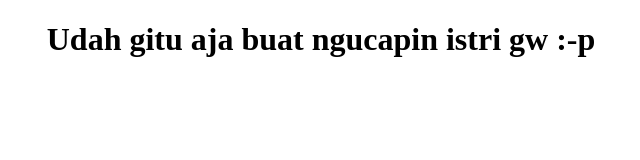
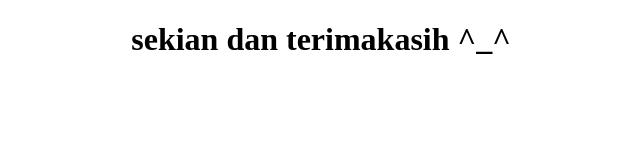
Before and after one commit to hikmahtiar6/hikmahtiar6.github.io, a plain HTML site: page index.html in a window 1280 px wide. Shown: the whole page, without its empty margins (319-959 px from the left). Drawn offline with Linux system fonts and the light colour scheme.

Commit message:
aidjkbashkjd

```diff
--- a/index.html
+++ b/index.html
@@ -6,7 +6,7 @@
 </head>
 <body>
 <center>
-	<h1>Udah gitu aja buat ngucapin istri gw :-p</h1>
+	<h1>sekian dan terimakasih ^_^</h1>
 </center>
 </body>
 </html>
```
